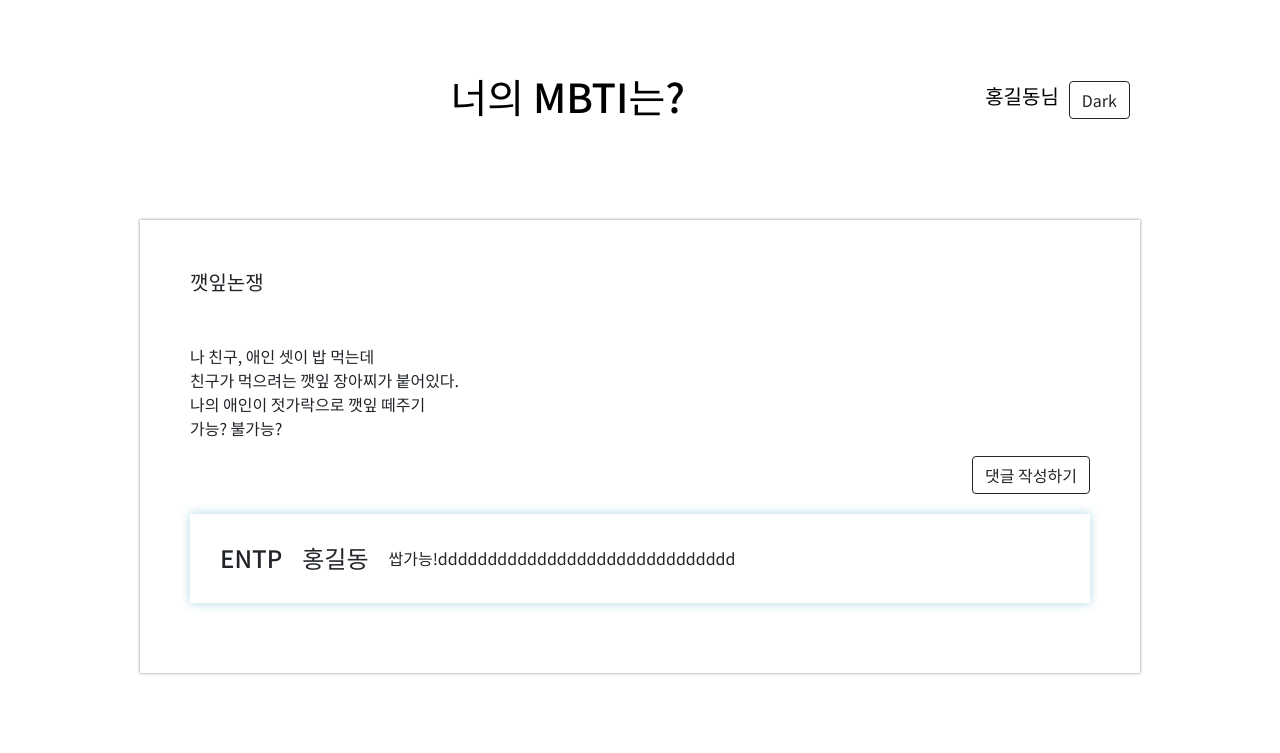
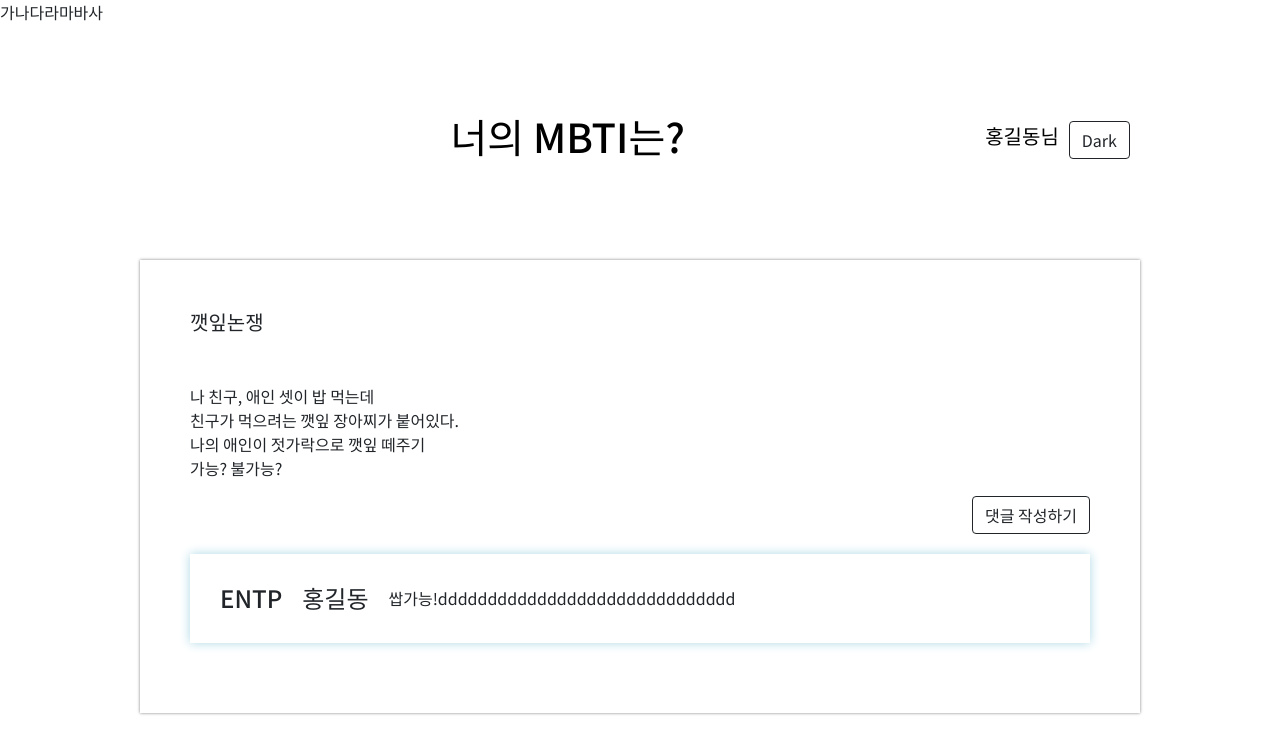
Before and after one commit to Cho-El/What-s-your-MBTI, a Flask app: template templates/disccusion_post_comments.html in a window 1280 px wide. Shown: the top 753 px of the page. Before the commit the page ends 675 px from the top, so only its background shows below. Run offline with Flask 2, Linux system fonts and the light colour scheme; the template is opened without the code that fills it, so the values that code supplies are empty.

Commit message:
2022-08-02 comment_box 수정

```diff
--- a/templates/disccusion_post_comments.html
+++ b/templates/disccusion_post_comments.html
@@ -120,6 +120,7 @@
 
 <body>
     <div>
+        <p>가나다라마바사</p>
     <!-- header == div -->
     <header class="mytitle">
         <h1> </h1>
```
Lines whose indentation alone changed are shown as unchanged.
